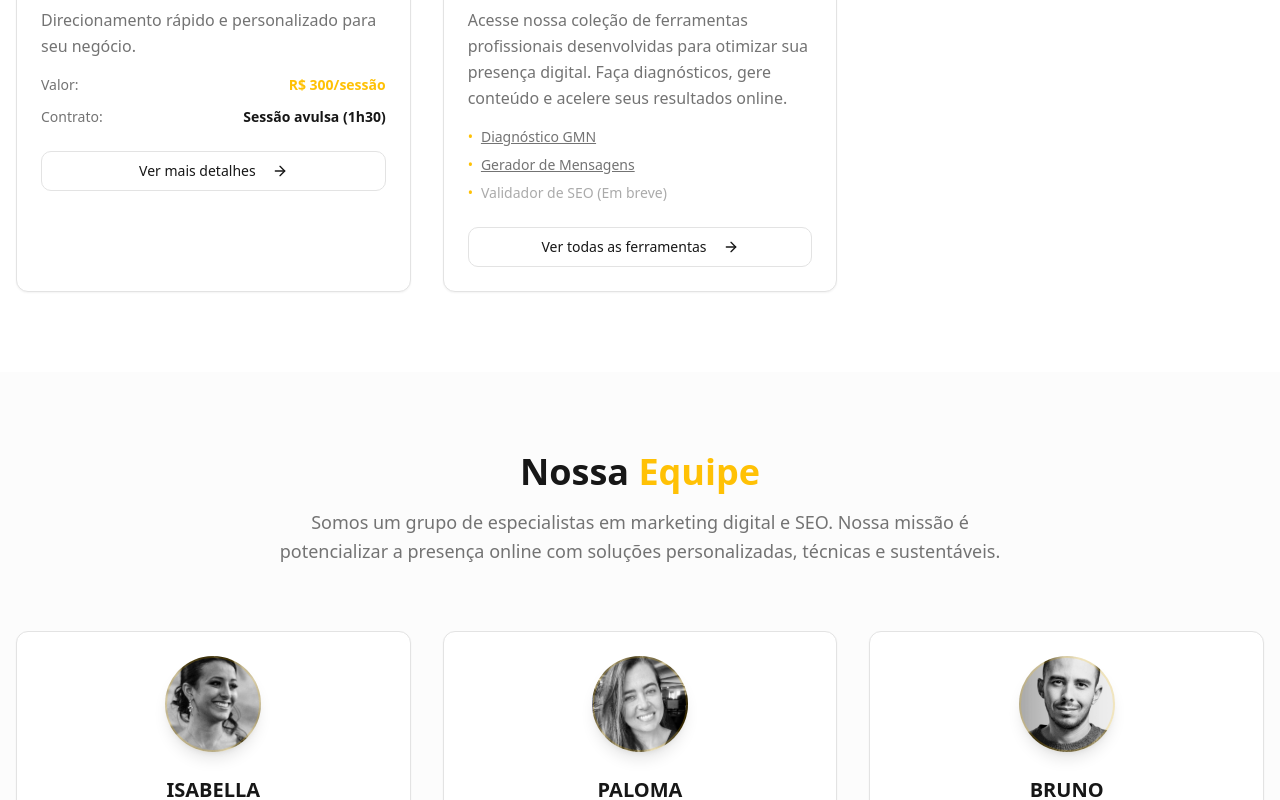
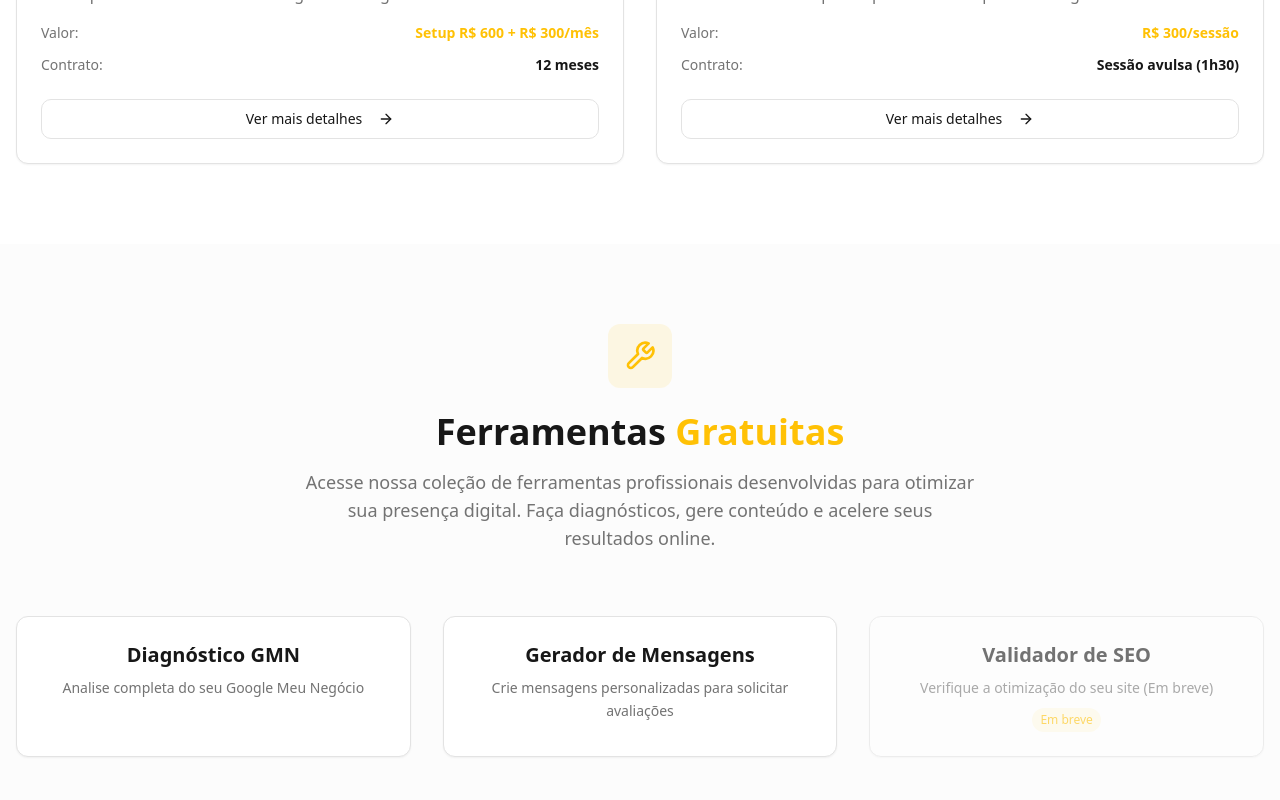
Before and after one commit to EncantosHub/site-encantos-hub, a React (Vite) app: page / in a window 1280 px wide. Shown: the part 1360-2160 px from the top of the page. Built offline with nearby package versions, Linux system fonts and the light colour scheme.

Commit message:
Refactor Home Page Sections

```diff
--- a/src/components/home/SolutionsSection.tsx
+++ b/src/components/home/SolutionsSection.tsx
@@ -1,6 +1,6 @@
 import { Button } from "@/components/ui/button";
 import { Card, CardContent } from "@/components/ui/card";
-import { Search, MapPin, Building2, GraduationCap, Users, Wrench, ArrowRight } from "lucide-react";
+import { Search, MapPin, Building2, Users, ArrowRight } from "lucide-react";
 import { useNavigate } from "react-router-dom";
 const SolutionsSection = () => {
   const navigate = useNavigate();
@@ -36,23 +36,9 @@ const SolutionsSection = () => {
     contrato: "Sessão avulsa (1h30)",
     cta: "detalhes",
     link: "/servicos/consultoria"
-  }, {
-    icon: Wrench,
-    title: "Ferramentas Gratuitas",
-    description: "Acesse nossa coleção de ferramentas profissionais desenvolvidas para otimizar sua presença digital. Faça diagnósticos, gere conteúdo e acelere seus resultados online.",
-    details: [
-      { text: "Diagnóstico GMN", link: "/ferramentas/diagnostico-gmn" },
-      { text: "Gerador de Mensagens", link: "/ferramentas/gerador-mensagens-avaliacoes" },
-      { text: "Validador de SEO", link: null, comingSoon: true }
-    ],
-    cta: "ferramentas"
   }];
   const handleCTA = (type: string, link?: string) => {
-    if (type === "whatsapp") {
-      window.open("https://wa.me/5511964721143?text=Vim do site e gostaria de algumas informações.", "_blank");
-    } else if (type === "ferramentas") {
-      window.location.href = "/ferramentas";
-    } else if (type === "detalhes" && link) {
+    if (type === "detalhes" && link) {
       navigate(link);
       setTimeout(() => window.scrollTo({ top: 0, behavior: 'smooth' }), 100);
     }
@@ -66,7 +52,7 @@ const SolutionsSection = () => {
           <p className="text-lg text-muted-foreground max-w-2xl mx-auto">Oferecemos soluções de marketing digital para crescimento orgânico, leve e sustentável. Personalizados para cada tipo de negócio.</p>
         </div>
 
-        <div className="grid grid-cols-1 md:grid-cols-2 lg:grid-cols-3 gap-8">
+        <div className="grid grid-cols-1 md:grid-cols-2 lg:grid-cols-2 gap-8">
           {solutions.map((solution, index) => {
           const IconComponent = solution.icon;
           return <Card key={index} className="group hover:shadow-elegant transition-all duration-300 hover:-translate-y-2 border-border hover:border-brand-gold/30">
@@ -83,7 +69,6 @@ const SolutionsSection = () => {
                     {solution.description}
                   </p>
 
-                  {solution.cta !== "ferramentas" ? (
                   <div className="mb-6 space-y-3">
                     <div className="flex items-center justify-between text-sm">
                       <span className="text-muted-foreground">Valor:</span>
@@ -94,35 +79,9 @@ const SolutionsSection = () => {
                       <span className="font-semibold text-brand-black">{solution.contrato}</span>
                     </div>
                   </div>
-                  ) : (
-                    <ul className="text-sm text-muted-foreground mb-6 space-y-2">
-                      {solution.details.map((detail, detailIndex) => (
-                        <li key={detailIndex} className="flex items-start">
-                          <span className="text-brand-gold mr-2">•</span>
-                          {typeof detail === 'string' ? (
-                            detail
-                          ) : detail.link ? (
-                            <button
-                              onClick={() => {
-                                navigate(detail.link);
-                                setTimeout(() => window.scrollTo({ top: 0, behavior: 'smooth' }), 100);
-                              }}
-                              className="text-left hover:text-brand-gold transition-colors underline"
-                            >
-                              {detail.text}
-                            </button>
-                          ) : (
-                            <span className={detail.comingSoon ? "opacity-60" : ""}>
-                              {detail.text} {detail.comingSoon && "(Em breve)"}
-                            </span>
-                          )}
-                        </li>
-                      ))}
-                    </ul>
-                  )}
 
                   <Button onClick={() => handleCTA(solution.cta, solution.link)} variant="outline" className="w-full group-hover:bg-brand-gold group-hover:text-brand-black group-hover:border-brand-gold transition-all">
-                    {solution.cta === "detalhes" ? "Ver mais detalhes" : solution.title === "Ferramentas Gratuitas" ? "Ver todas as ferramentas" : "Saiba Mais"}
+                    Ver mais detalhes
                     <ArrowRight size={16} className="ml-2" />
                   </Button>
                 </CardContent>
--- a/src/components/home/ToolsSection.tsx
+++ b/src/components/home/ToolsSection.tsx
@@ -1,138 +1,80 @@
+import { Button } from "@/components/ui/button";
 import { Card, CardContent } from "@/components/ui/card";
-import { Button } from "@/components/ui/button";
-import { Badge } from "@/components/ui/badge";
+import { Wrench, ArrowRight } from "lucide-react";
 import { useNavigate } from "react-router-dom";
-import {
-  BarChart3,
-  MessageSquare,
-  Code,
-  ArrowRight,
-  Clock,
-  Wrench
-} from "lucide-react";
 
 const ToolsSection = () => {
   const navigate = useNavigate();
 
-  const featuredTools = [
-    {
-      icon: BarChart3,
-      title: "Diagnóstico GMN",
-      description: "Análise completa do seu Google Meu Negócio com relatório detalhado de otimizações.",
-      status: "Disponível",
-      comingSoon: false,
-      path: "/ferramentas/diagnostico-gmn"
-    },
-    {
-      icon: MessageSquare,
-      title: "Gerador de Mensagens",
-      description: "Crie mensagens personalizadas para solicitar avaliações dos seus clientes.",
-      status: "Disponível",
-      comingSoon: false,
-      path: "/ferramentas/gerador-mensagens-avaliacoes"
-    },
-    {
-      icon: Code,
-      title: "Validador de SEO",
-      description: "Valide o SEO técnico do seu site com análise completa de estrutura HTML.",
-      status: "Em Breve",
-      comingSoon: true
+  const tools = [
+    { text: "Diagnóstico GMN", link: "/ferramentas/diagnostico-gmn", description: "Analise completa do seu Google Meu Negócio" },
+    { text: "Gerador de Mensagens", link: "/ferramentas/gerador-mensagens-avaliacoes", description: "Crie mensagens personalizadas para solicitar avaliações" },
+    { text: "Validador de SEO", link: null, comingSoon: true, description: "Verifique a otimização do seu site (Em breve)" }
+  ];
+
+  const handleToolClick = (tool: any) => {
+    if (tool.link) {
+      navigate(tool.link);
+      setTimeout(() => window.scrollTo({ top: 0, behavior: 'smooth' }), 100);
     }
-  ];
+  };
+
+  const handleViewAll = () => {
+    navigate("/ferramentas");
+    setTimeout(() => window.scrollTo({ top: 0, behavior: 'smooth' }), 100);
+  };
 
   return (
     <section className="py-20 bg-muted/30">
       <div className="container mx-auto px-4">
-        <div className="max-w-6xl mx-auto">
-          {/* Section Header */}
         <div className="text-center mb-16">
-            <div className="inline-flex items-center space-x-2 bg-brand-gold/10 text-brand-gold px-4 py-2 rounded-full mb-6 border border-brand-gold/20">
-              <Wrench size={16} />
-              <span className="text-sm font-medium">Ferramentas Gratuitas</span>
+          <div className="bg-brand-gold/10 w-16 h-16 rounded-lg flex items-center justify-center mx-auto mb-6">
+            <Wrench className="w-8 h-8 text-brand-gold" />
           </div>
-
-            <h2 className="text-4xl lg:text-5xl font-bold text-brand-black mb-6">
-              Nossas <span className="text-brand-gold">Ferramentas</span>
+          <h2 className="text-3xl lg:text-4xl font-bold text-brand-black mb-4">
+            Ferramentas <span className="text-brand-gold">Gratuitas</span>
           </h2>
-
-            <p className="text-xl text-muted-foreground max-w-3xl mx-auto leading-relaxed">
-              Acesse ferramentas profissionais desenvolvidas pela nossa equipe
-              para otimizar sua presença digital e acelerar seus resultados
+          <p className="text-lg text-muted-foreground max-w-2xl mx-auto">
+            Acesse nossa coleção de ferramentas profissionais desenvolvidas para otimizar sua presença digital.
+            Faça diagnósticos, gere conteúdo e acelere seus resultados online.
           </p>
         </div>
 
-          {/* Tools List */}
-          <div className="space-y-6 mb-12">
-            {featuredTools.map((tool, index) => {
-              const IconComponent = tool.icon;
-              return (
+        <div className="grid grid-cols-1 md:grid-cols-3 gap-8 mb-12">
+          {tools.map((tool, index) => (
             <Card
               key={index}
-                  className="group hover:shadow-elegant transition-all duration-300 border-border hover:border-brand-gold/30"
+              className={`group hover:shadow-elegant transition-all duration-300 hover:-translate-y-2 border-border hover:border-brand-gold/30 ${
+                tool.link ? 'cursor-pointer' : 'opacity-60'
+              }`}
+              onClick={() => handleToolClick(tool)}
             >
-                  <CardContent className="p-6">
-                    <div className="flex items-center gap-6">
-                      {/* Icon */}
-                      <div className="bg-brand-gold/10 w-16 h-16 rounded-lg flex items-center justify-center group-hover:bg-brand-gold/20 transition-colors flex-shrink-0">
-                        <IconComponent className="w-8 h-8 text-brand-gold" />
+              <CardContent className="p-6 text-center">
+                <h3 className="text-xl font-semibold text-brand-black mb-2 group-hover:text-brand-gold transition-colors">
+                  {tool.text}
+                </h3>
+                <p className="text-muted-foreground text-sm leading-relaxed">
+                  {tool.description}
+                </p>
+                {tool.comingSoon && (
+                  <span className="inline-block mt-2 text-xs bg-brand-gold/10 text-brand-gold px-2 py-1 rounded-full">
+                    Em breve
+                  </span>
+                )}
+              </CardContent>
+            </Card>
+          ))}
         </div>
 
-                      {/* Content */}
-                      <div className="flex-1">
-                        <div className="flex items-start justify-between mb-2">
-                          <h3 className="text-xl font-semibold text-brand-black group-hover:text-brand-gold transition-colors">
-                            {tool.title}
-                          </h3>
-                          <Badge
-                            variant={tool.comingSoon ? "secondary" : "default"}
-                            className={tool.comingSoon ? "bg-orange-100 text-orange-700" : "bg-brand-gold text-brand-black"}
-                          >
-                            <Clock size={12} className="mr-1" />
-                            {tool.status}
-                          </Badge>
-                        </div>
-
-                        <p className="text-muted-foreground mb-4 leading-relaxed">
-                          {tool.description}
-                        </p>
-
-                        {/* CTA */}
-                        <Button
-                          variant="outline"
-                          size="sm"
-                          disabled={tool.comingSoon}
-                          onClick={() => {
-                            if (!tool.comingSoon && tool.path) {
-                              navigate(tool.path);
-                            }
-                          }}
-                          className={`${
-                            tool.comingSoon
-                              ? "opacity-50 cursor-not-allowed"
-                              : "group-hover:bg-brand-gold group-hover:text-brand-black group-hover:border-brand-gold"
-                          } transition-all`}
-                        >
-                          {tool.comingSoon ? "Em Breve" : "Usar Agora"}
-                          {!tool.comingSoon && <ArrowRight size={16} className="ml-2" />}
-                        </Button>
-                      </div>
-                    </div>
-                  </CardContent>
-                </Card>
-              );
-            })}
-          </div>
-
-          {/* CTA to All Tools */}
         <div className="text-center">
           <Button
-              onClick={() => navigate('/ferramentas')}
-              className="bg-brand-gold hover:bg-brand-gold/90 text-brand-black font-semibold px-8 py-3 text-lg"
+            onClick={handleViewAll}
+            size="lg"
+            className="bg-brand-gold hover:bg-brand-gold/90 text-brand-black"
           >
-              Ver Todas as Ferramentas
-              <ArrowRight size={20} className="ml-2" />
+            Ver todas as ferramentas
+            <ArrowRight size={16} className="ml-2" />
           </Button>
-          </div>
         </div>
       </div>
     </section>
--- a/src/pages/Index.tsx
+++ b/src/pages/Index.tsx
@@ -2,6 +2,7 @@ import Header from "@/components/layout/Header";
 import Footer from "@/components/layout/Footer";
 import HeroSection from "@/components/home/HeroSection";
 import SolutionsSection from "@/components/home/SolutionsSection";
+import ToolsSection from "@/components/home/ToolsSection";
 import TeamSection from "@/components/home/TeamSection";
 import DifferentialsSection from "@/components/home/DifferentialsSection";
 import CompaniesSection from "@/components/home/CompaniesSection";
@@ -24,6 +25,7 @@ const Index = () => {
       <main>
         <HeroSection />
         <SolutionsSection />
+        <ToolsSection />
         <TeamSection />
         <DifferentialsSection />
         <CompaniesSection />
```
Lines whose indentation alone changed are shown as unchanged.
